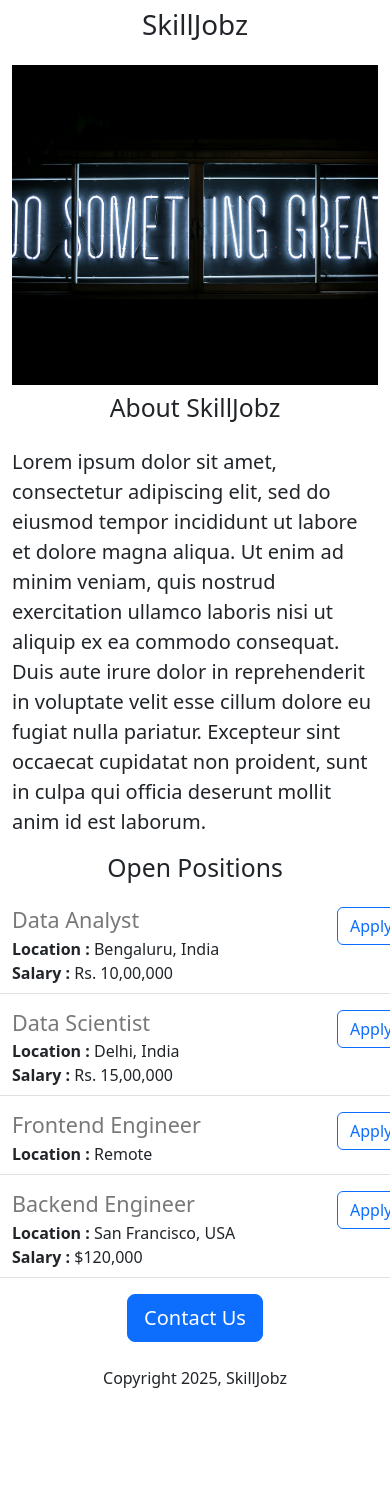
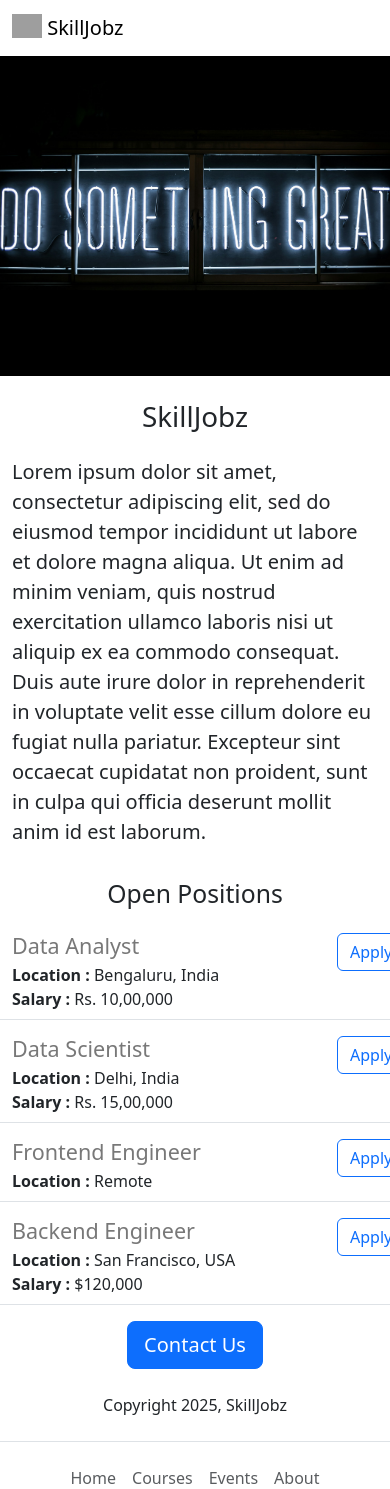
Before and after one commit to samruddhijoshi-22/Careers-Website, a Flask app: page / in a window 390 px wide. Shown: the top 1489 px of the page. Before the commit the page ends 1388 px from the top, so only its background shows below. Run offline with Flask 3, Linux system fonts and the light colour scheme; grey boxes are pictures that could not be loaded.

Commit message:
Update home.html

```diff
--- a/templates/home.html
+++ b/templates/home.html
@@ -10,25 +10,36 @@
         height: 320px;
         width: 100%;
         object-fit: cover;
+        margin-bottom:16px
       }
     </style>
   </head>
   <body>
+    {% include 'nav.html' %}
+    <img class="img-fluid" id="banner" src = "{{ url_for('static', filename='banner.jpg') }}" >
     <div class="container">
       <h1 class="text-center mt-2 mb-4">SkillJobz</h1>
-      <img class="img-fluid" id="banner" src = "https://9c77d1b5-a699-4b55-a98c-13dbbdef572d-00-18gwowr5hcib8.riker.replit.dev/static/banner.jpg" >
-      <h2 class="text-center mt-2 mb-4">About SkillJobz</h2>
-      <p class="lead">Lorem ipsum dolor sit amet, consectetur adipiscing elit, sed do eiusmod tempor incididunt ut labore et dolore magna aliqua. Ut enim ad minim veniam, quis nostrud exercitation ullamco laboris nisi ut aliquip ex ea commodo consequat. Duis aute irure dolor in reprehenderit in voluptate velit esse cillum dolore eu fugiat nulla pariatur. Excepteur sint occaecat cupidatat non proident, sunt in culpa qui officia deserunt mollit anim id est laborum.</p>
-      <h2 class="text-center mt-2 mb-4">Open Positions</h2>
+      <div class="row" style="margin-bottom:16px">
+        <div class="col-md-6">
+<!--      <h2 class="text-center mt-2 mb-4">About SkillJobz</h2>-->
+      <p class="lead">
+        Lorem ipsum dolor sit amet, consectetur adipiscing elit, sed do eiusmod tempor incididunt ut labore et dolore magna aliqua. Ut enim ad minim veniam, quis nostrud exercitation ullamco laboris nisi ut aliquip ex ea commodo consequat. Duis aute irure dolor in reprehenderit in voluptate velit esse cillum dolore eu fugiat nulla pariatur. Excepteur sint occaecat cupidatat non proident, sunt in culpa qui officia deserunt mollit anim id est laborum.</p>
+        </div>
+        <div class="d-none d-md-block col-md-6">
+        <img src="{{ url_for('static', filename='people.jpg') }}" style="height:320px;">
+        </div>
+      </div>
+        <h2 class="text-center mt-2 mb-4">Open Positions</h2>
       <p>
         {% for job in jobs %}
           {% include 'jobitem.html' %}
         {% endfor %}
       </p>
       <div class="text-center">
-        <button class="btn btn-primary btn-lg">Contact Us</button>
+        <a class="btn btn-primary btn-lg" href="mailto:helloexample.com?subject=About%20Job%20openings">Contact Us</a>
         <p class="mt-4">Copyright 2025, SkillJobz</p>
       </div>
     </div>
+  {% include 'footer.html' %}
   </body>
 </html>
```
